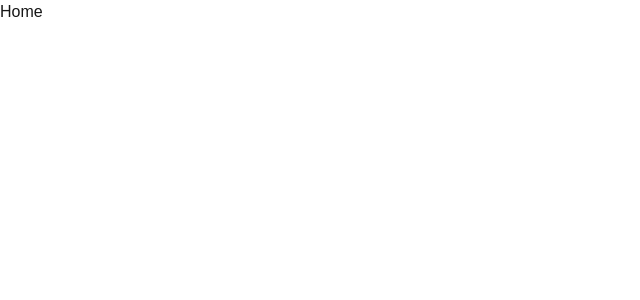
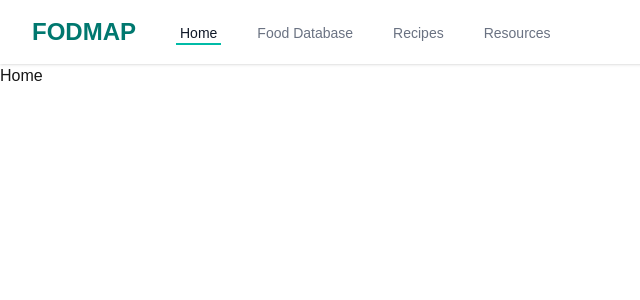
Before and after one commit to zarhaselene/fodmap-recipe, a Next.js app: page / in a window 1280 px wide. Shown: the top 300 px of the page, without its empty margins (0-640 px from the left). Built offline with nearby package versions, Linux system fonts and the light colour scheme.

Commit message:
Add Navbar component and MenuIcon for navigation

```diff
--- /dev/null
+++ b/src/app/components/Navbar.jsx
@@ -0,0 +1,97 @@
+"use client";
+
+import { useState } from "react";
+import Link from "next/link";
+import MenuIcon from "@/app/components/icons/MenuIcon";
+
+const navLinkClasses =
+  "border-transparent text-gray-500 hover:text-gray-700 hover:border-gray-300 inline-flex items-center px-1 pt-1 border-b-2 text-sm font-medium";
+
+const activeLinkClasses =
+  "border-teal-500 text-gray-900 inline-flex items-center px-1 pt-1 border-b-2 text-sm font-medium";
+
+const mobileNavLinkClasses =
+  "border-transparent text-gray-500 hover:text-gray-700 hover:bg-gray-50 block pl-3 pr-4 py-2 border-l-4 text-base font-medium";
+
+const mobileActiveLinkClasses =
+  "border-teal-500 text-teal-700 bg-teal-50 block pl-3 pr-4 py-2 border-l-4 text-base font-medium";
+
+const NavLink = ({ href, children, isActive, isMobile }) => {
+  return (
+    <Link
+      href={href}
+      className={
+        isMobile
+          ? isActive
+            ? mobileActiveLinkClasses
+            : mobileNavLinkClasses
+          : isActive
+          ? activeLinkClasses
+          : navLinkClasses
+      }
+    >
+      {children}
+    </Link>
+  );
+};
+
+const Navbar = () => {
+  const [mobileMenuOpen, setMobileMenuOpen] = useState(false);
+
+  const toggleMobileMenu = () => {
+    setMobileMenuOpen(!mobileMenuOpen);
+  };
+
+  return (
+    <nav className="bg-white shadow-sm">
+      <div className="max-w-7xl mx-auto px-4 sm:px-6 lg:px-8">
+        <div className="flex justify-between h-16">
+          <div className="flex items-center">
+            {/* Logo */}
+            <div className="text-2xl font-bold text-teal-700">FODMAP</div>
+            <div className="hidden md:ml-10 md:flex md:space-x-8">
+              <NavLink href="/" isActive={true}>
+                Home
+              </NavLink>
+              <NavLink href="/food-database">Food Database</NavLink>
+              <NavLink href="/recipes">Recipes</NavLink>
+              <NavLink href="/resources">Resources</NavLink>
+            </div>
+          </div>
+          <div className="flex items-center">
+            <button
+              className="md:hidden inline-flex items-center justify-center p-2 rounded-md text-gray-400 hover:text-gray-500 hover:bg-gray-100 focus:outline-none focus:ring-2 focus:ring-inset focus:ring-teal-500"
+              onClick={toggleMobileMenu}
+              aria-expanded={mobileMenuOpen}
+            >
+              <span className="sr-only">Open menu</span>
+              <MenuIcon className="w-8 h-8 text-teal-700" />
+            </button>
+          </div>
+        </div>
+      </div>
+
+      {/* Mobile menu */}
+      {mobileMenuOpen && (
+        <div className="md:hidden">
+          <div className="pt-2 pb-3 space-y-1">
+            <NavLink href="/" isActive={true} isMobile={true}>
+              Home
+            </NavLink>
+            <NavLink href="/food-database" isMobile={true}>
+              Food Database
+            </NavLink>
+            <NavLink href="/recipes" isMobile={true}>
+              Recipes
+            </NavLink>
+            <NavLink href="/resources" isMobile={true}>
+              Resources
+            </NavLink>
+          </div>
+        </div>
+      )}
+    </nav>
+  );
+};
+
+export default Navbar;
--- /dev/null
+++ b/src/app/components/icons/MenuIcon.jsx
@@ -0,0 +1,19 @@
+const MenuIcon = ({ className }) => (
+  <svg
+    className={className}
+    xmlns="http://www.w3.org/2000/svg"
+    fill="none"
+    viewBox="0 0 24 24"
+    stroke="currentColor"
+    aria-hidden="true"
+  >
+    <path
+      strokeLinecap="round"
+      strokeLinejoin="round"
+      strokeWidth="2"
+      d="M4 6h16M4 12h16M4 18h16"
+    />
+  </svg>
+);
+
+export default MenuIcon;
--- a/src/app/layout.js
+++ b/src/app/layout.js
@@ -1,5 +1,6 @@
 import { Geist, Geist_Mono } from "next/font/google";
 import "./globals.css";
+import Navbar from "./components/Navbar";
 
 const geistSans = Geist({
   variable: "--font-geist-sans",
@@ -22,6 +23,7 @@ export default function RootLayout({ children }) {
       <body
         className={`${geistSans.variable} ${geistMono.variable} antialiased`}
       >
+        <Navbar />
         {children}
       </body>
     </html>
```
